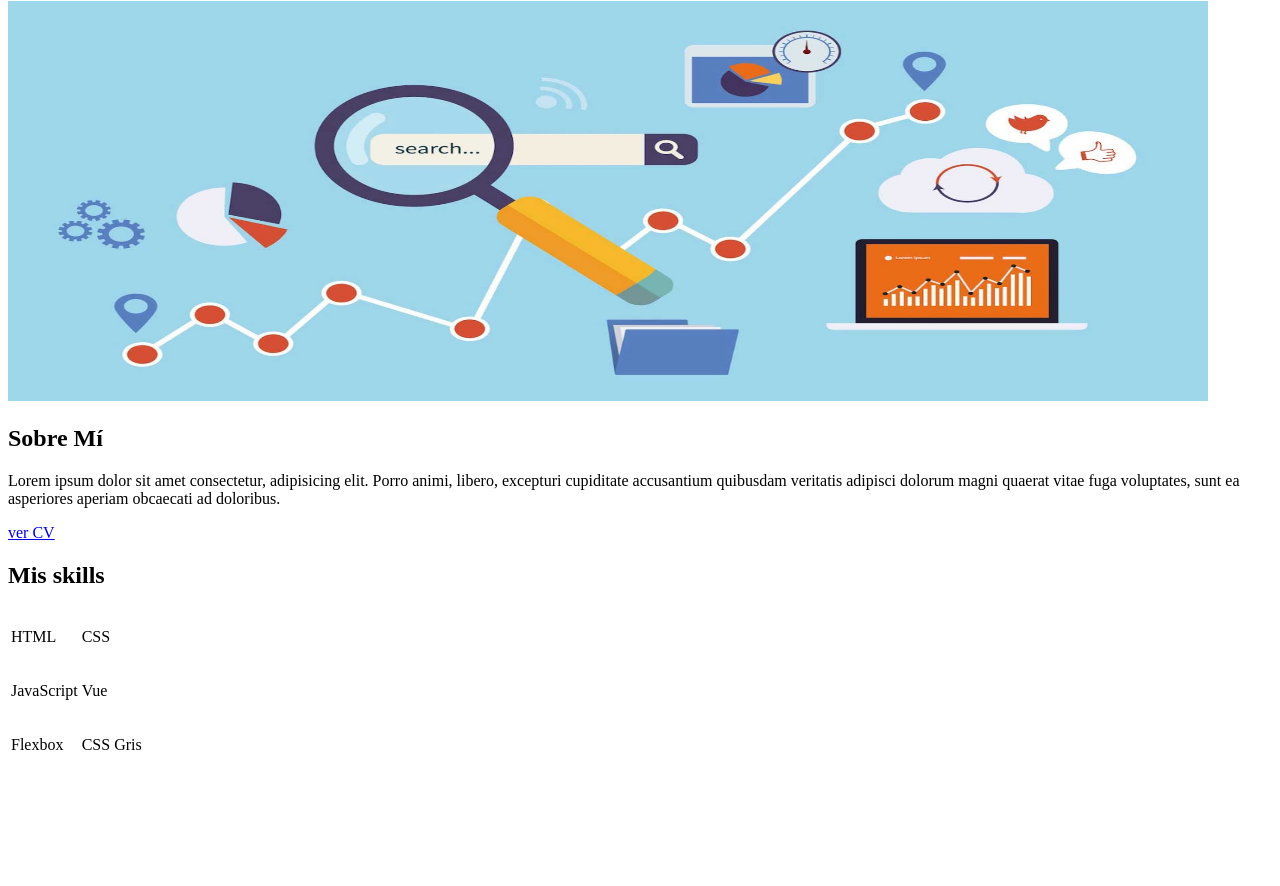
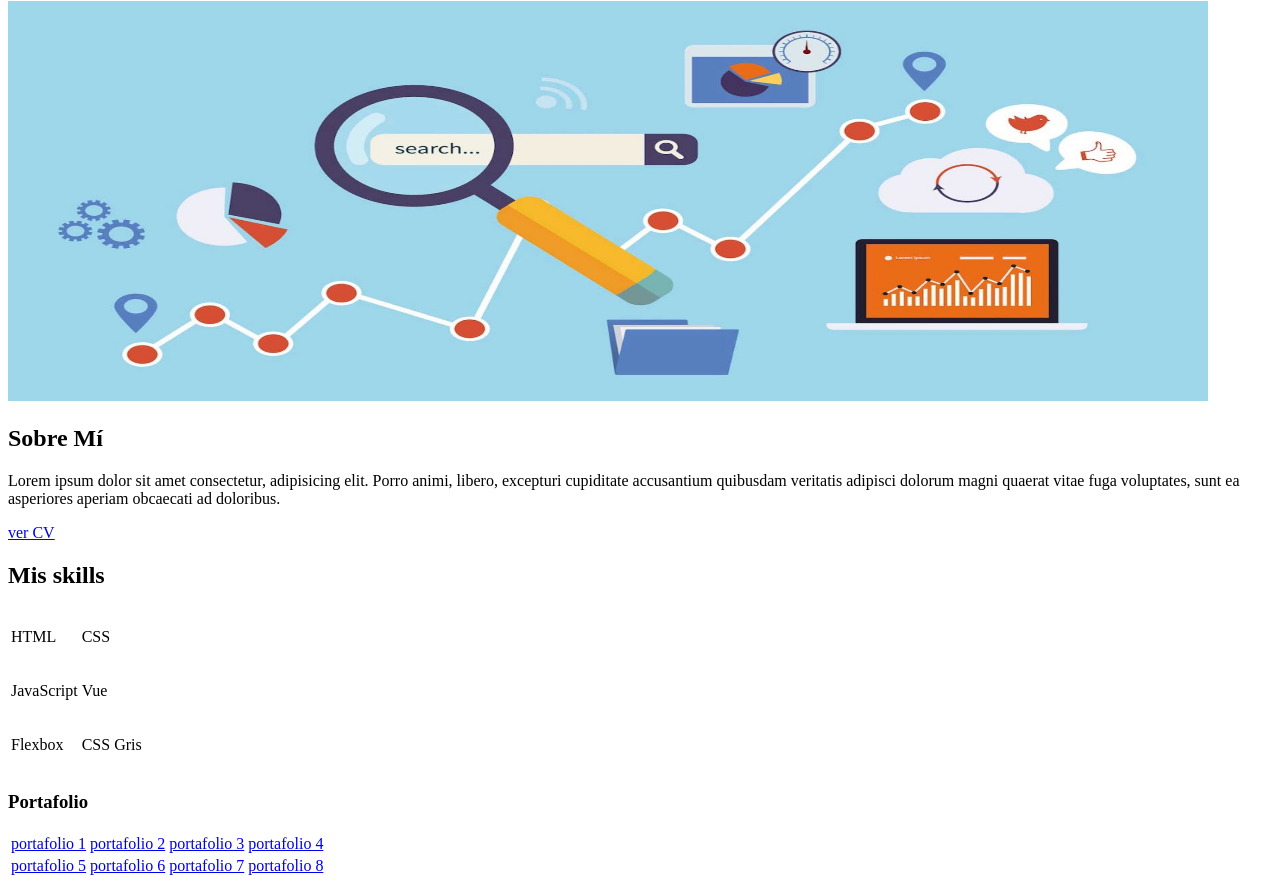
Before and after one commit to natalinunez/Hackaton2, a plain HTML site: page cuartoReto/index.html in a window 1280 px wide. Shown: the part 79-965 px from the top of the page. Before the commit the page ends 860 px from the top, so only its background shows below. Drawn offline with Linux system fonts and the light colour scheme.

Commit message:
Cuarto reto-agrego- se agrega portafolio

```diff
--- a/cuartoReto/index.html
+++ b/cuartoReto/index.html
@@ -38,6 +38,24 @@
             </table>
         </section>
     </main>
-
+    <section>
+        <arcticle>
+            <h3>Portafolio</h3>
+            <table>
+                <tr>
+                    <td> <a href="portafolio_1.html">portafolio 1</a></td>
+                    <td> <a href="portafolio_2.html">portafolio 2</a></td>
+                    <td> <a href="portafolio_3.html">portafolio 3</a></td>
+                    <td> <a href="portafolio_4.html">portafolio 4</a></td>
+                </tr>
+                <tr>
+                    <td> <a href="portafolio_5.html">portafolio 5</a></td>
+                    <td> <a href="portafolio_6.html">portafolio 6</a></td>
+                    <td> <a href="portafolio_7.html">portafolio 7</a></td>
+                    <td> <a href="portafolio_8.html">portafolio 8</a></td>
+                </tr>
+            </table>
+        </arcticle>
+    </section>
 </body>
 </html>
```
